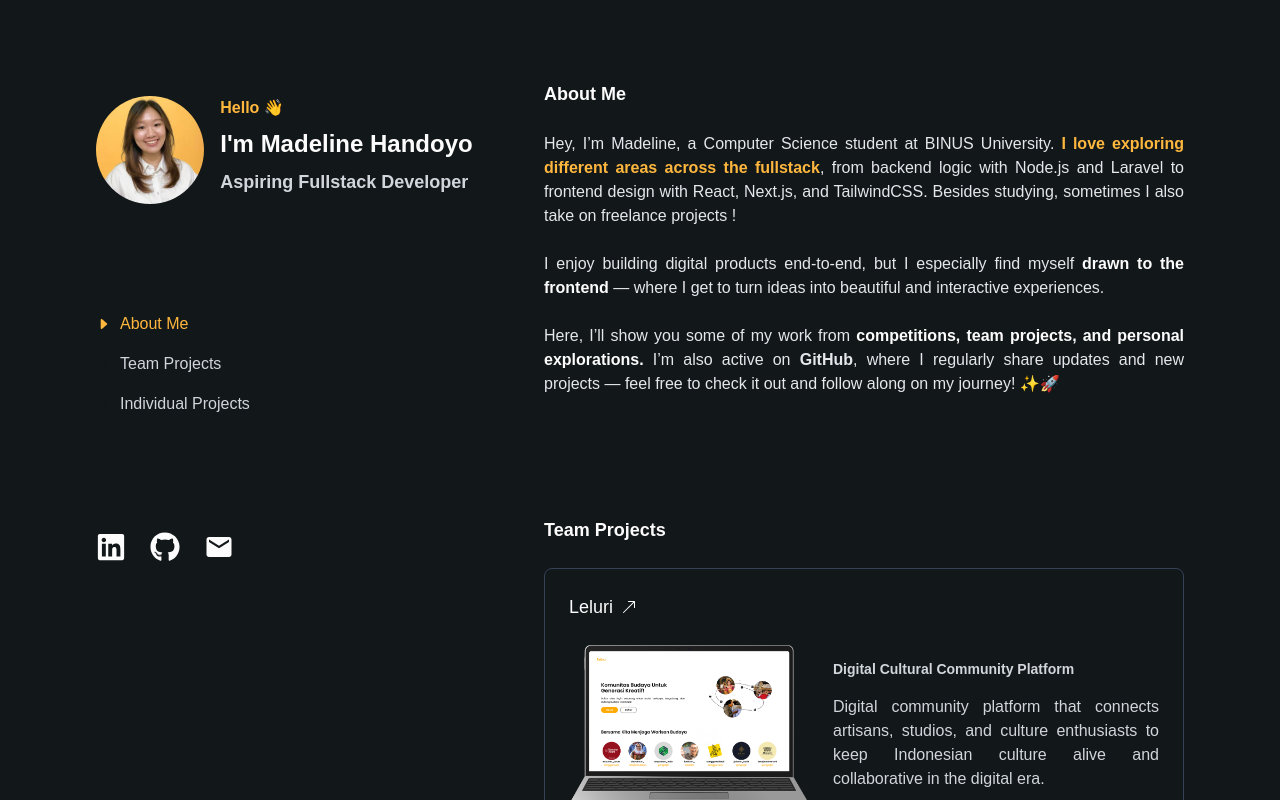
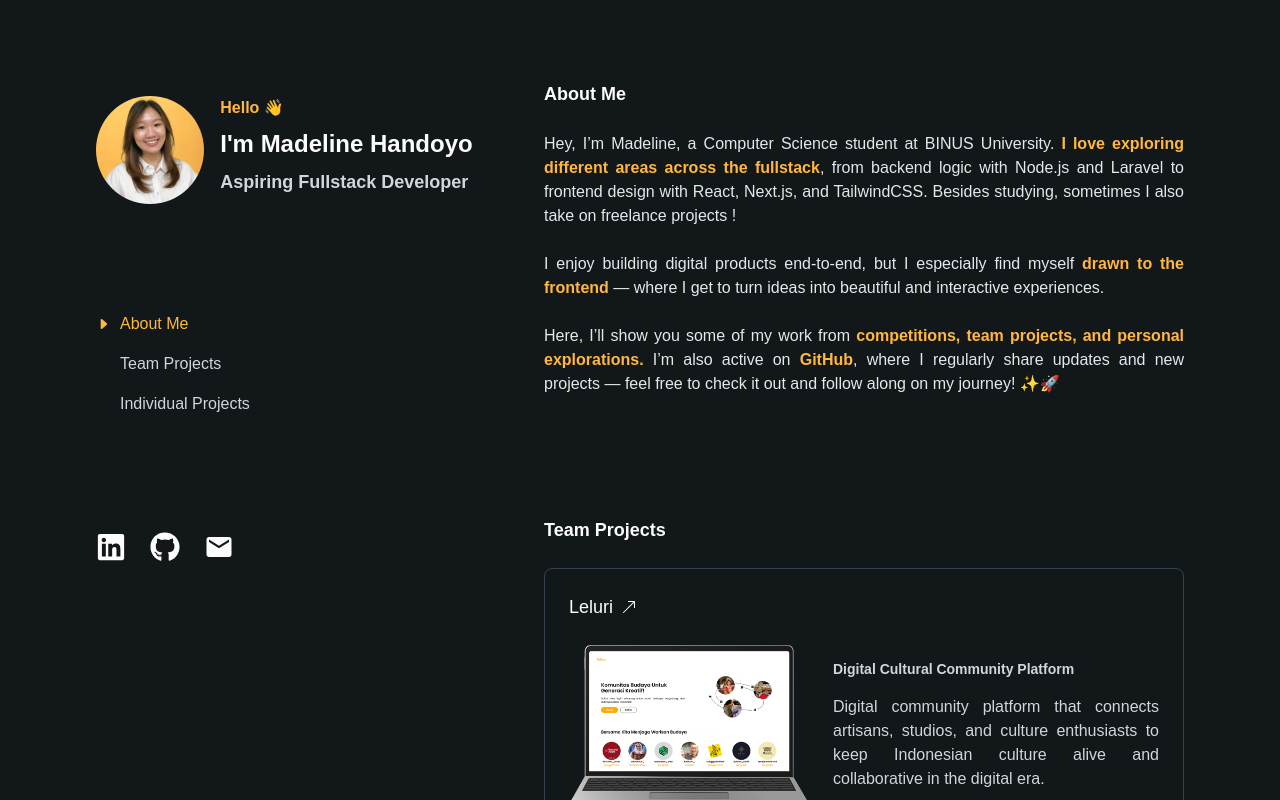
Before and after one commit to medlynhan/medlynaa, a Next.js app: page / in a window 1280 px wide. Shown: the top 800 px of the page. Built offline with nearby package versions, Linux system fonts and the light colour scheme.

Commit message:
change color

```diff
--- a/src/app/page.jsx
+++ b/src/app/page.jsx
@@ -139,10 +139,10 @@ useEffect(() => {
               Hey, I’m Madeline, a Computer Science student at BINUS University. <span className=" font-semibold text-(--yellow) cursor-pointer">I love exploring different areas across the fullstack</span>, from backend logic with Node.js and Laravel to frontend design with React, Next.js, and TailwindCSS. Besides studying, sometimes I also take on freelance projects !
             </p>
             <p className="text-justify">
-              I enjoy building digital products end-to-end, but I especially find myself <span className=" text-(--black) font-semibold hover:text-(--yellow) cursor-pointer">drawn to the frontend</span> — where I get to turn ideas into beautiful and interactive experiences.
+              I enjoy building digital products end-to-end, but I especially find myself <span className=" text-(--black) font-semibold text-(--yellow) cursor-pointer">drawn to the frontend</span> — where I get to turn ideas into beautiful and interactive experiences.
             </p>
             <p className="text-justify">
-              Here, I’ll show you some of my work from <span className=" text-(--black) font-semibold text-(--black) hover:text-(--yellow)  cursor-pointer">competitions, team projects, and personal explorations.</span> I’m also active on <span className=" font-semibold  hover:text-(--yellow) cursor-pointer "><a target="_blank" rel="noopener noreferrer" href="https://github.com/medlynhan">GitHub</a></span>, where I regularly share updates and new projects — feel free to check it out and follow along on my journey! ✨🚀
+              Here, I’ll show you some of my work from <span className=" text-(--black) font-semibold text-(--black) text-(--yellow)  cursor-pointer">competitions, team projects, and personal explorations.</span> I’m also active on <span className=" font-semibold  text-(--yellow) cursor-pointer "><a target="_blank" rel="noopener noreferrer" href="https://github.com/medlynhan">GitHub</a></span>, where I regularly share updates and new projects — feel free to check it out and follow along on my journey! ✨🚀
             </p>
         </div>
 
```
